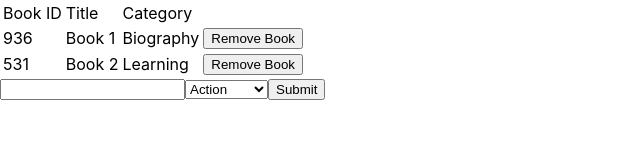
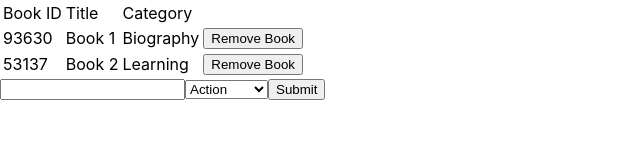
Before and after one commit to onedebos/redux-bookstore, a React (Create React App) app: page / in a window 1280 px wide. Shown: the top 160 px of the page, without its empty margins (0-640 px from the left). Built offline with nearby package versions, Linux system fonts and the light colour scheme.

Commit message:
increasing seed random

```diff
--- a/src/containers/BooksForm.js
+++ b/src/containers/BooksForm.js
@@ -29,7 +29,7 @@ class BooksForm extends React.Component {
   makeBook() {
     const { title, category } = this.state;
     return {
-      id: Math.round(Math.random() * 1000),
+      id: Math.round(Math.random() * 100000),
       title,
       category,
     };
--- a/src/index.js
+++ b/src/index.js
@@ -10,12 +10,12 @@ import './index.css';
 const initialState = {
   books: [
     {
-      id: Math.round(Math.random() * 1000),
+      id: Math.round(Math.random() * 100000),
       title: 'Book 1',
       category: 'Biography',
     },
     {
-      id: Math.round(Math.random() * 1000),
+      id: Math.round(Math.random() * 100000),
       title: 'Book 2',
       category: 'Learning',
     },
```
